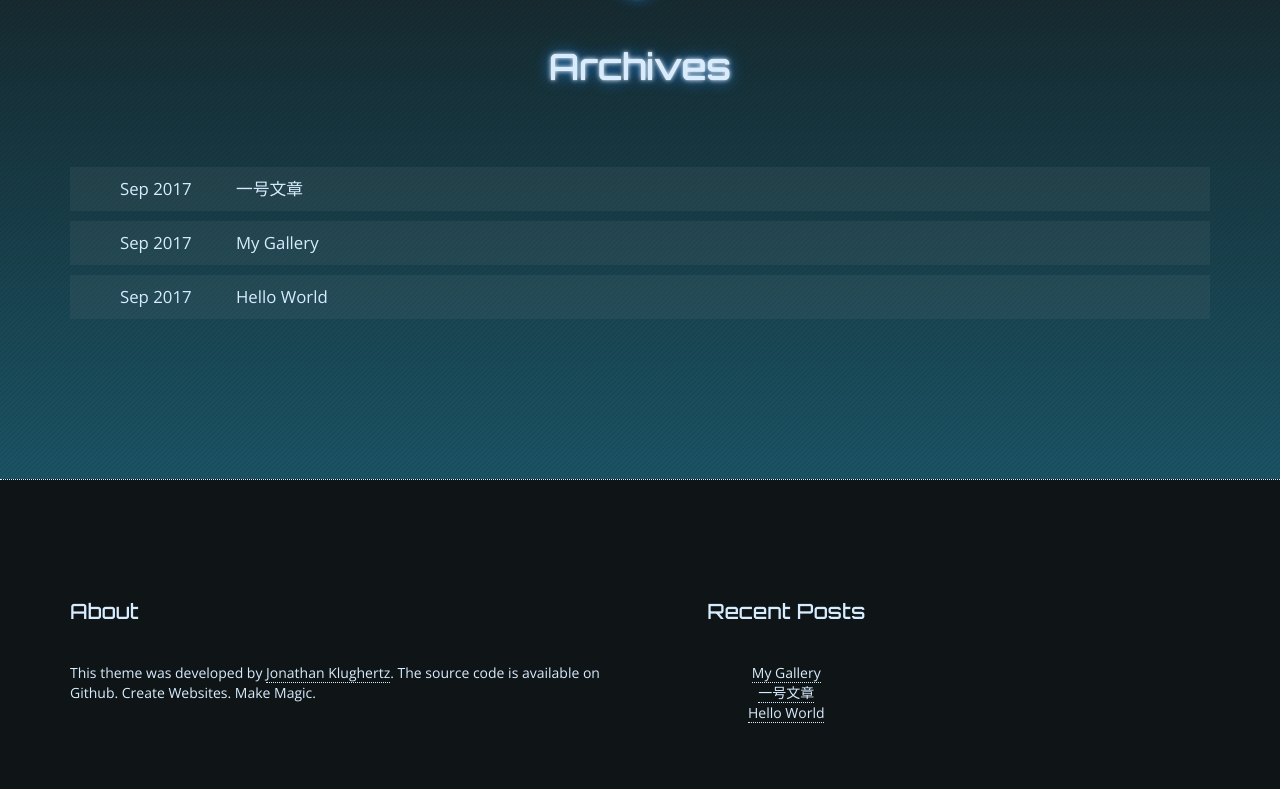
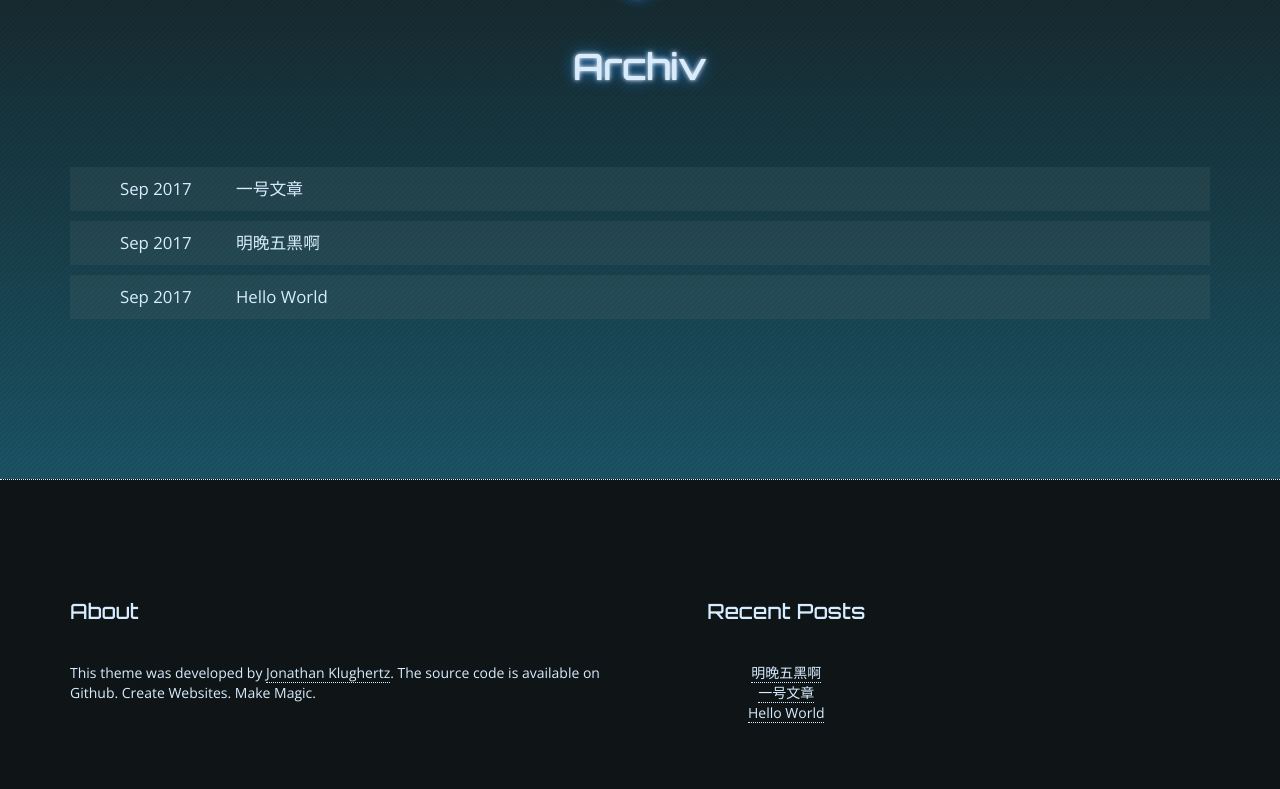
Before and after one commit to TerryArtlink/TerryArtlink, a plain HTML site: page archives/index.html in a window 1280 px wide. Shown: the part 163-952 px from the top of the page. Drawn offline with nearby package versions, Linux system fonts and the light colour scheme.

Commit message:
Site updated: 2017-09-08 23:52:04

```diff
--- a/archives/index.html
+++ b/archives/index.html
@@ -44,7 +44,7 @@
 
     <!-- Title -->
 
-    <title>Archives - TerryZone</title>
+    <title>Archiv - TerryZone</title>
 
     <!-- Bootstrap Core CSS -->
     <link rel="stylesheet" href="//maxcdn.bootstrapcdn.com/bootstrap/4.0.0-alpha.2/css/bootstrap.min.css" integrity="sha384-y3tfxAZXuh4HwSYylfB+J125MxIs6mR5FOHamPBG064zB+AFeWH94NdvaCBm8qnd" crossorigin="anonymous">
@@ -141,7 +141,7 @@
     <div class="logo">
         <a href="https://terryartlink.github.io/"><i class="logo-icon fa fa-cube" aria-hidden="true"></i></a>
 
-            <h1 id="main-title" class="title">Archives</h1>
+            <h1 id="main-title" class="title">Archiv</h1>
 
     </div>
 </header>
@@ -162,7 +162,7 @@
         <span class="archive-date">
             Sep 2017
         </span>
-        My Gallery
+        明晚五黑啊
     </a>
 </div>
 
@@ -199,7 +199,7 @@
         <ul>
 
             <li>
-                <a class="footer-post" href="https:/terryartlink.github.io/2017/09/01/My-Gallery/">My Gallery</a>
+                <a class="footer-post" href="https:/terryartlink.github.io/2017/09/01/My-Gallery/">明晚五黑啊</a>
             </li>
 
             <li>
```
Also changed, not shown: 2017/09/01/GoodLife/index.html (+1 -1 lines), 2017/09/01/My-Gallery/index.html (+5 -4 lines), 2017/09/01/hello-world/index.html (+1 -1 lines), archives/2017/09/index.html (+3 -3 lines), archives/2017/index.html (+3 -3 lines), index.html (+3 -2 lines).
